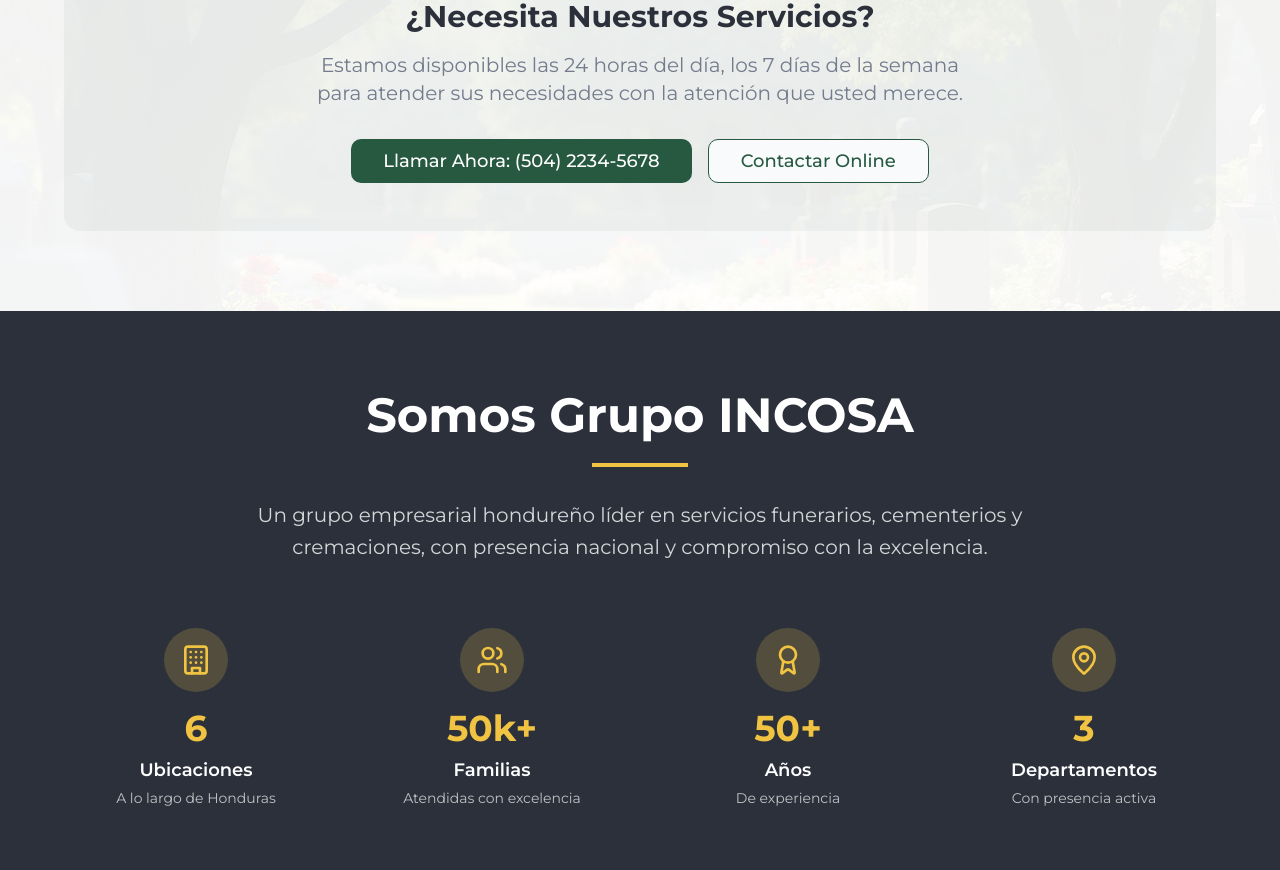
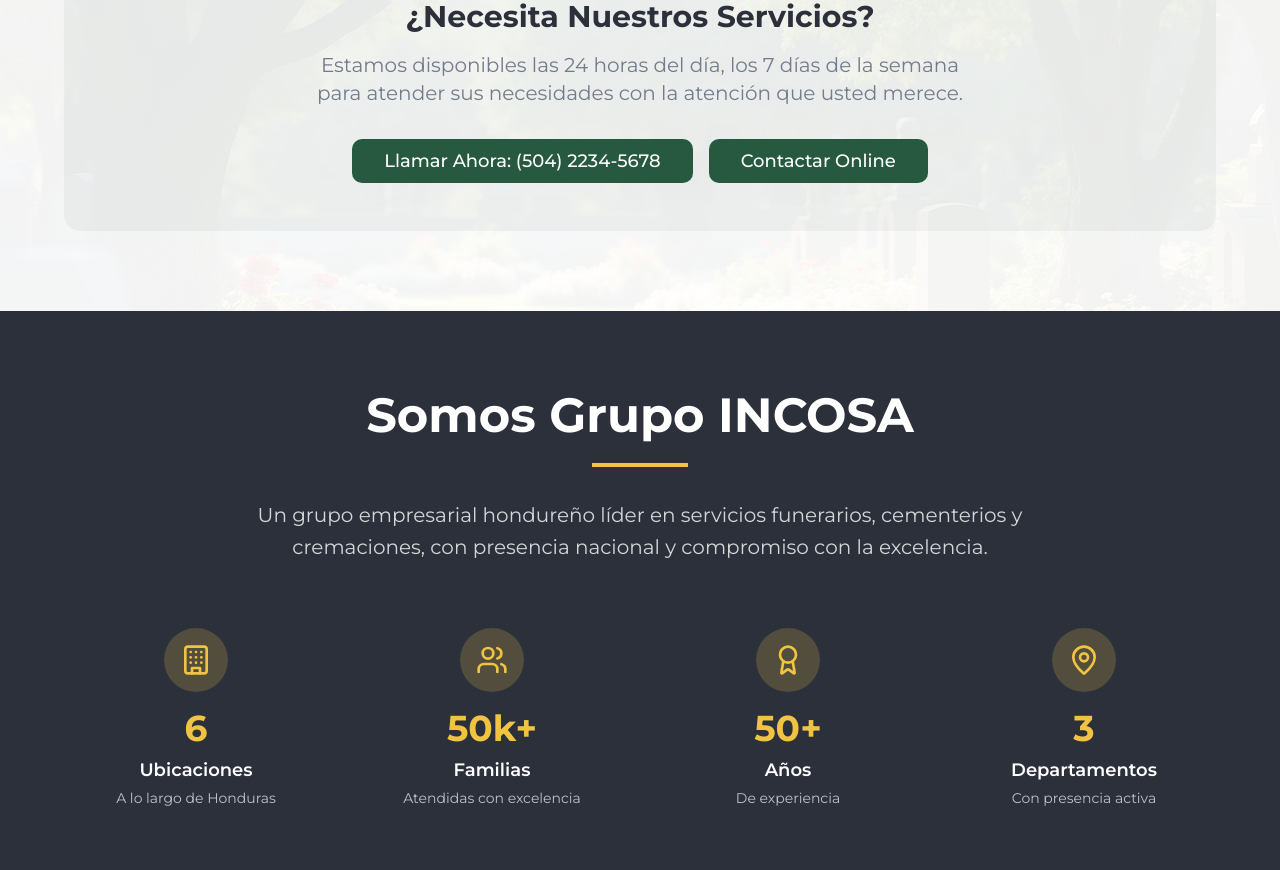
Before and after one commit to crisio/serene-garden-scroll, a React (Vite) app: page / in a window 1280 px wide. Shown: the part 2880-3750 px from the top of the page. Built offline with nearby package versions, Linux system fonts and the light colour scheme.

Commit message:
Fix: Ensure contact button is always green
The contact button, located next to the services section, will now consistently display in green.

```diff
--- a/src/components/ServicesSection.tsx
+++ b/src/components/ServicesSection.tsx
@@ -123,9 +123,8 @@ export const ServicesSection = () => {
                 Llamar Ahora: (504) 2234-5678
               </Button>
               <Button
-                variant="outline"
                 size="lg"
-                className="border-primary-green text-primary-green hover:bg-primary-green hover:text-white px-8 py-4 text-lg"
+                className="bg-primary-green hover:bg-primary-green/90 text-white px-8 py-4 text-lg"
                 onClick={() => document.getElementById("contact")?.scrollIntoView({ behavior: "smooth" })}
               >
                 Contactar Online
```
